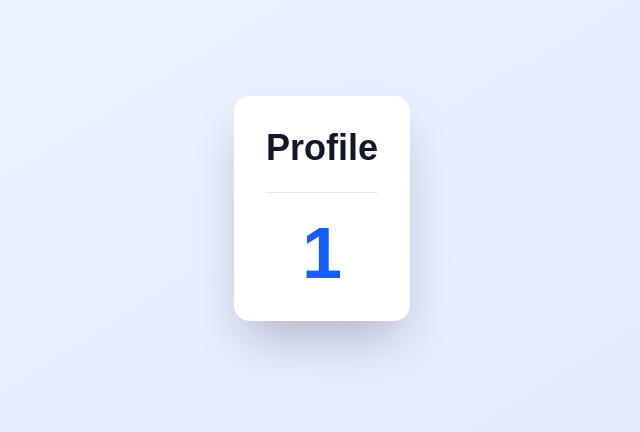
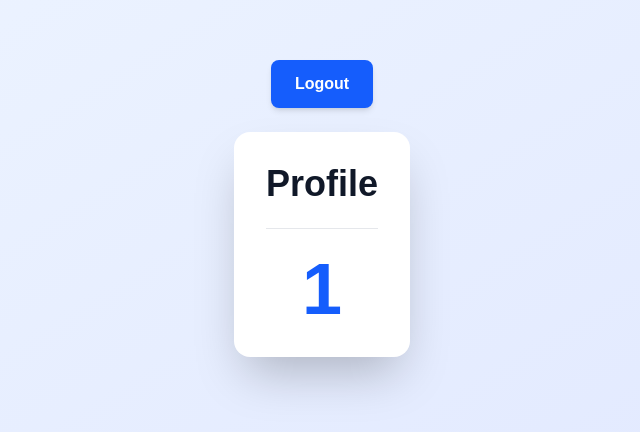
Before and after one commit to Debanjan110d/auth-nextjs, a Next.js app: page /profile/1 in a window 1280 px wide. Shown: the part 192-624 px from the top of the page, without its empty margins (318-958 px from the left). Built offline with nearby package versions, Linux system fonts and the light colour scheme.

Commit message:
feat: implement logout functionality with loading and success/error notifications

```diff
--- /dev/null
+++ b/src/app/api/users/logout/route.ts
@@ -0,0 +1,16 @@
+import { NextResponse } from "next/server";
+
+export async function GET() {
+try {
+
+    const response = NextResponse.json({message: "Logout successful",sucess: true},{status: 200})
+
+    response.cookies.set("token", "", {httpOnly: true,expires: new Date(0)})
+    return response //? Do not Forget to return response
+
+
+// eslint-disable-next-line @typescript-eslint/no-explicit-any
+} catch (error:any) {
+    return NextResponse.json({error: error.message},{status: 500})
+}
+}
--- a/src/app/profile/[id]/page.tsx
+++ b/src/app/profile/[id]/page.tsx
@@ -1,8 +1,88 @@
-export default async function UserProfile({params}: {params: Promise<{id: string}>}) {
-    const { id } = await params;//? this will return a promise
+
+"use client"
+import axios from "axios";
+import { log } from "console";
+import { useRouter } from "next/navigation";
+import { use, useState } from "react";
+import toast from "react-hot-toast";
+
+// In Next.js 15, params is a Promise in both server and client components
+// In client components, we use use() to unwrap the Promise
+
+export default function UserProfile({params}: {params: Promise<{id: string}>}) {
+    const router = useRouter();
+    const [isLoading, setIsLoading] = useState(false);
+    const { id } = use(params); // Use use() to unwrap the Promise
+
+    //LogOut Method
+    const logout = async () => {
+        try {
+            setIsLoading(true);
+
+            // Show loading toast
+            const loadingToast = toast.loading("Logging out...");
+
+            const response = await axios.get("/api/users/logout");
+
+            // Dismiss loading toast
+            toast.dismiss(loadingToast);
+
+            if (response.data.sucess) { //? IF the value of sucess is true then do this
+                // Show success toast
+                console.log("Logout successful!");
+                toast.success("Logged out successfully! 👋", {
+                    duration: 2000,
+                    style: {
+                        background: '#10b981',
+                        color: '#fff',
+                        fontWeight: 'bold',
+                    },
+                });
+
+                // Redirect to login page after successful logout
+                setTimeout(() => {
+                    router.push("/login");
+                }, 1000);
+            }
+
+        } catch (error: unknown) {
+            console.error("Logout failed:", error);
+
+            if (axios.isAxiosError(error)) {
+                console.log("Error message:", error.response?.data?.error);
+                toast.error(error.response?.data?.error || "Logout failed! Please try again.", {
+                    duration: 4000,
+                    style: {
+                        background: '#ef4444',
+                        color: '#fff',
+                        fontWeight: 'bold',
+                    },
+                });
+            } else {
+                console.error("An unexpected error occurred:", error);
+
+                toast.error("An unexpected error occurred! 😕", {
+                    duration: 4000,
+                    style: {
+                        background: '#ef4444',
+                        color: '#fff',
+                        fontWeight: 'bold',
+                    },
+                });
+            }
+        } finally {
+            setIsLoading(false);
+        }
+    }
 
     return (
         <div className="min-h-screen flex flex-col justify-center items-center bg-linear-to-br from-blue-50 to-indigo-100 dark:from-gray-900 dark:to-gray-800 px-4">
+            <button
+            onClick={logout}
+            disabled={isLoading}
+            className="mb-6 px-6 py-3 bg-blue-600 hover:bg-blue-700 dark:bg-blue-500 dark:hover:bg-blue-600 text-white font-semibold rounded-lg shadow-md hover:shadow-lg transition-all duration-200 ease-in-out disabled:opacity-50 disabled:cursor-not-allowed">
+                {isLoading ? "Logging out..." : "Logout"}
+            </button>
             <div className="bg-white dark:bg-gray-800 rounded-2xl shadow-2xl p-8 space-y-6 text-center">
                 <h1 className="text-4xl font-bold text-gray-900 dark:text-white">Profile</h1>
                 <hr className="border-gray-200 dark:border-gray-700" />
```
